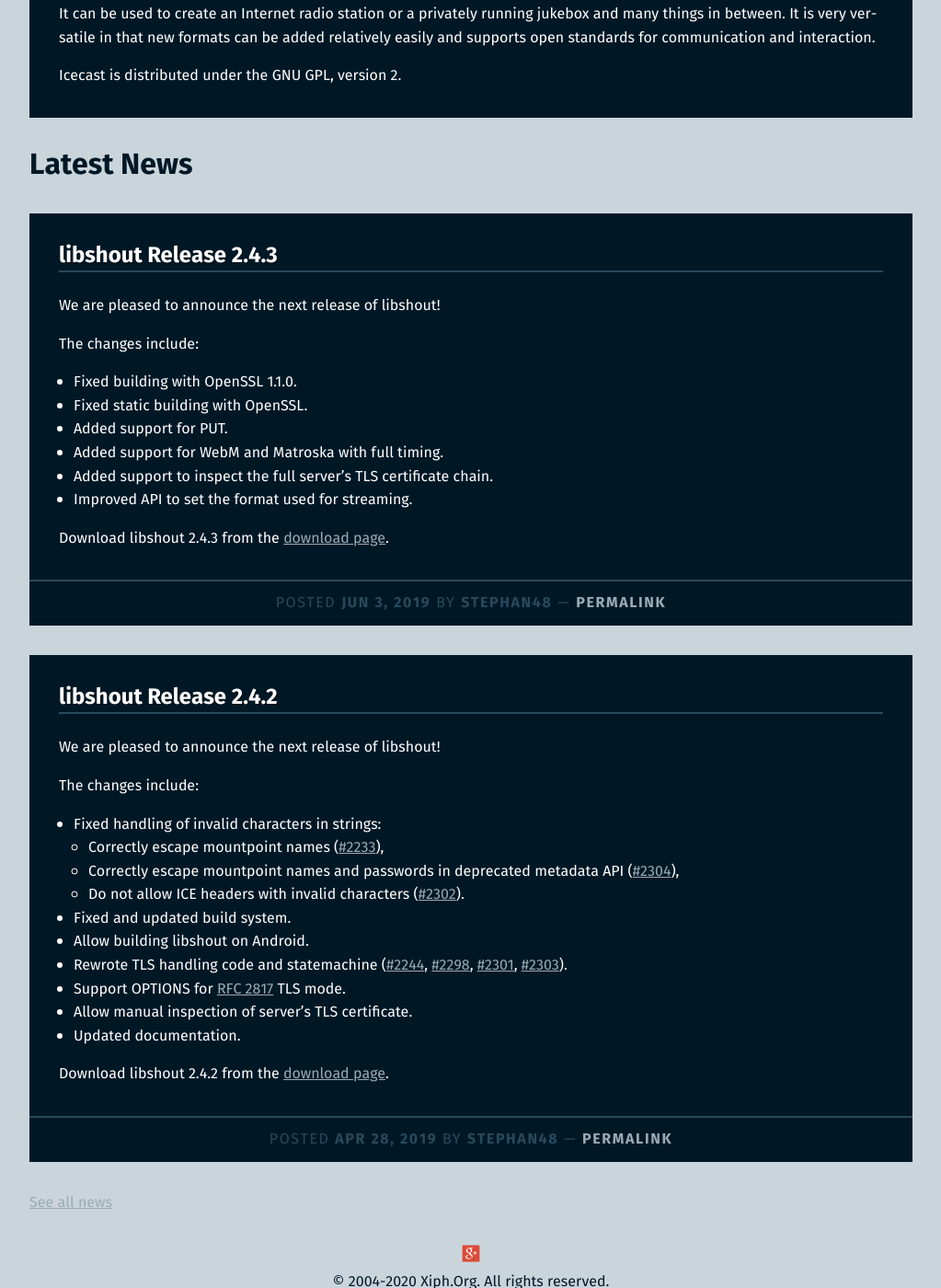
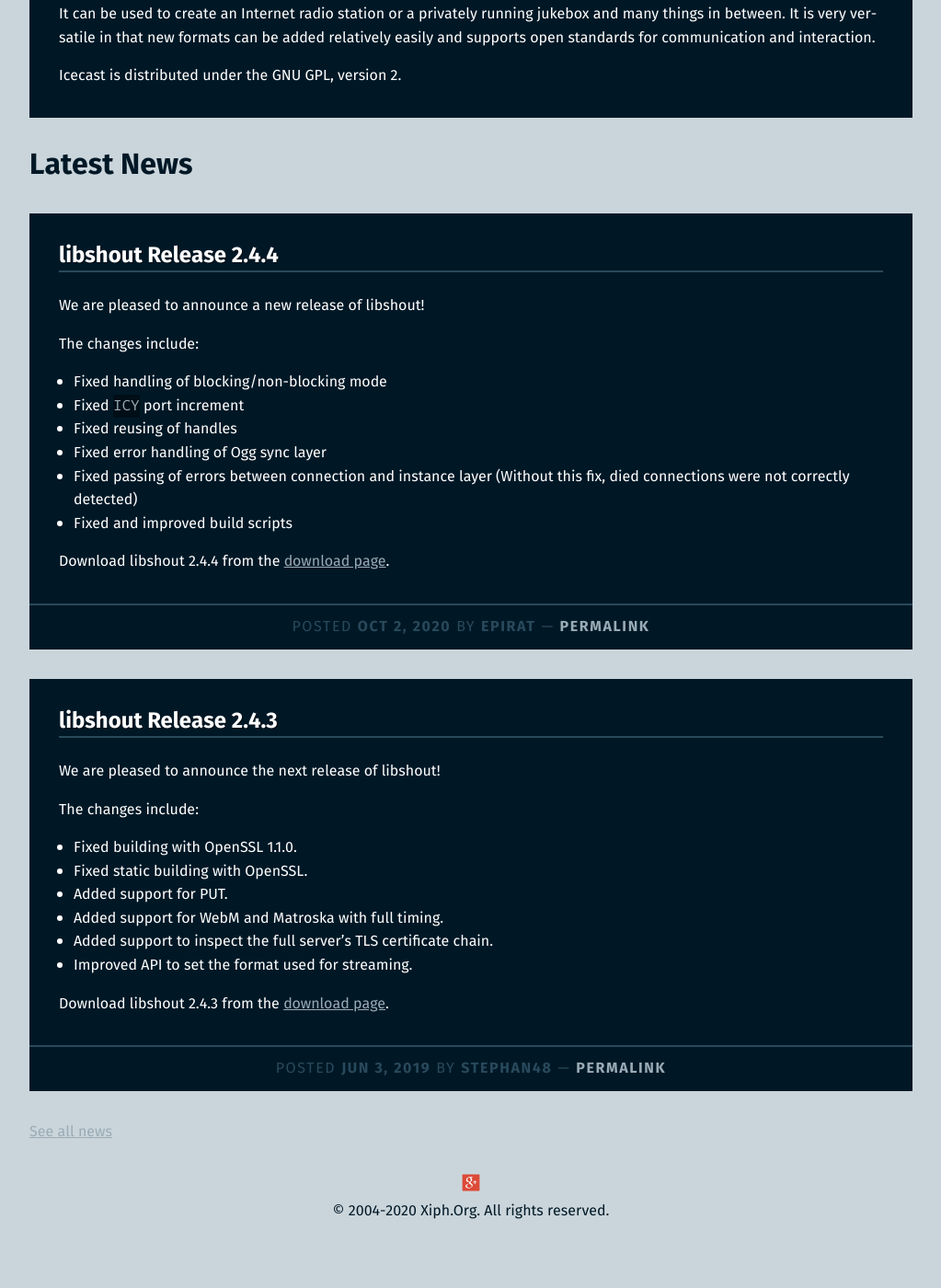
Before and after one commit to barionleg/Xipho, a Jekyll site: the page built from index.html, in a window 1280 px wide and 1400 px high, scrolled down 424 px. Shown: the whole window at 92% size, without its empty margins (128-1151 px from the left). Built offline with Jekyll 4.4.1, drawn with Linux system fonts in a browser that asks for light colours; after the commit the page ends 1786 px from its top, so only the background shows below that.

Commit message:
Add libshout 2.4.4 release

```diff
--- /dev/null
+++ b/_posts/2020-10-02-libshout-release-2_4_4.md
@@ -0,0 +1,21 @@
+---
+layout: post
+title:  "libshout Release 2.4.4"
+date:   2020-10-02
+author: epirat
+categories: libshout release
+---
+
+We are pleased to announce a new release of libshout!
+
+The changes include:
+
+* Fixed handling of blocking/non-blocking mode
+* Fixed `ICY` port increment
+* Fixed reusing of handles
+* Fixed error handling of Ogg sync layer
+* Fixed passing of errors between connection and instance layer
+  (Without this fix, died connections were not correctly detected)
+* Fixed and improved build scripts
+
+Download libshout 2.4.4 from the [download page]({{ "/download" | prepend: site.baseurl }}).
--- a/download.md
+++ b/download.md
@@ -87,7 +87,7 @@ For further instruction, see our Wiki page: [Icecast Git Workflow](https://wiki.
 		<tr>
 			<td>libshout</td>
 			<td>Library which can be used to write a source client like ices</td>
-			<td><a href="http://downloads.xiph.org/releases/libshout/libshout-2.4.3.tar.gz">Latest: 2.4.3 (tar.gz)</a><br />
+			<td><a href="http://downloads.xiph.org/releases/libshout/libshout-2.4.4.tar.gz">Latest: 2.4.4 (tar.gz)</a><br />
 				<a href="http://downloads.xiph.org/releases/libshout/">Older</a></td>
 		</tr>
         <tr>
```
